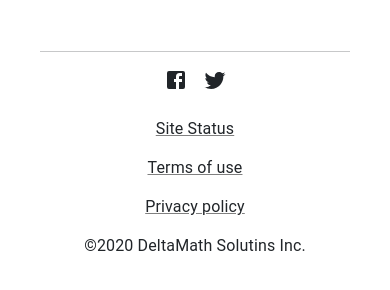
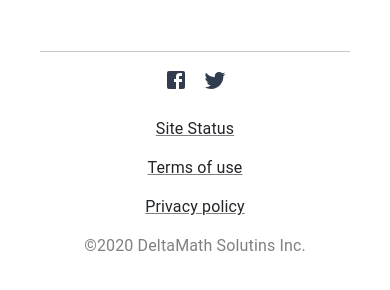
Before and after one commit to DiskitAmo/deltaMath-1, a React (Create React App) app: page / in a window 390 px wide. Shown: the part 4361-4651 px from the top of the page. Built offline with nearby package versions, Linux system fonts and the light colour scheme.

Commit message:
updated style

```diff
--- a/src/Components/Footer/Footer.js
+++ b/src/Components/Footer/Footer.js
@@ -37,20 +37,22 @@ const Footer = () => {
         </div>
 
         <div className="media">
-          <FacebookIcon />
-          <TwitterIcon />
+          <FacebookIcon className="facebook" />
+          <TwitterIcon className="facebook" />
         </div>
       </div>
       <div className="copyrightMobile">
         <div className="media">
-          <FacebookIcon />
-          <TwitterIcon />
+          <FacebookIcon className="facebook" />
+          <TwitterIcon className="facebook" />
         </div>
         <div className="copy">
           <Typography className="term">Site Status</Typography>
           <Typography className="term">Terms of use</Typography>
           <Typography className="term">Privacy policy</Typography>
-          <Typography>&copy;2020 DeltaMath Solutins Inc.</Typography>
+          <Typography className="delta">
+            &copy;2020 DeltaMath Solutins Inc.
+          </Typography>
         </div>
       </div>
     </div>
--- a/src/Components/Footer/style.css
+++ b/src/Components/Footer/style.css
@@ -86,6 +86,10 @@
           column-gap: 15px;
 }
 
+.footer .social .media .facebook {
+  color: #313d4e !important;
+}
+
 .footer .copyrightMobile {
   display: none;
 }
@@ -121,6 +125,9 @@
     -webkit-column-gap: 15px;
             column-gap: 15px;
   }
+  .footer .copyrightMobile .media .facebook {
+    color: #313d4e !important;
+  }
   .footer .copyrightMobile .copy {
     display: -webkit-box;
     display: -ms-flexbox;
@@ -142,5 +149,8 @@
     -webkit-text-decoration-color: gray;
             text-decoration-color: gray;
   }
+  .footer .copyrightMobile .copy .delta {
+    color: gray !important;
+  }
 }
 /*# sourceMappingURL=style.css.map */
--- a/src/Components/Footer/style.scss
+++ b/src/Components/Footer/style.scss
@@ -46,6 +46,9 @@
       display: flex;
       align-items: center;
       column-gap: 15px;
+      .facebook {
+        color: #313d4e !important;
+      }
     }
   }
   .copyrightMobile {
@@ -63,6 +66,9 @@
         display: flex;
         align-items: center;
         column-gap: 15px;
+        .facebook {
+          color: #313d4e !important;
+        }
       }
       .copy {
         display: flex;
@@ -74,6 +80,9 @@
           text-decoration: underline;
           text-decoration-color: gray;
         }
+        .delta {
+          color: gray !important;
+        }
       }
     }
   }
```
Also changed, not shown: 1 other file (tests, documents, lock files or other folders).
